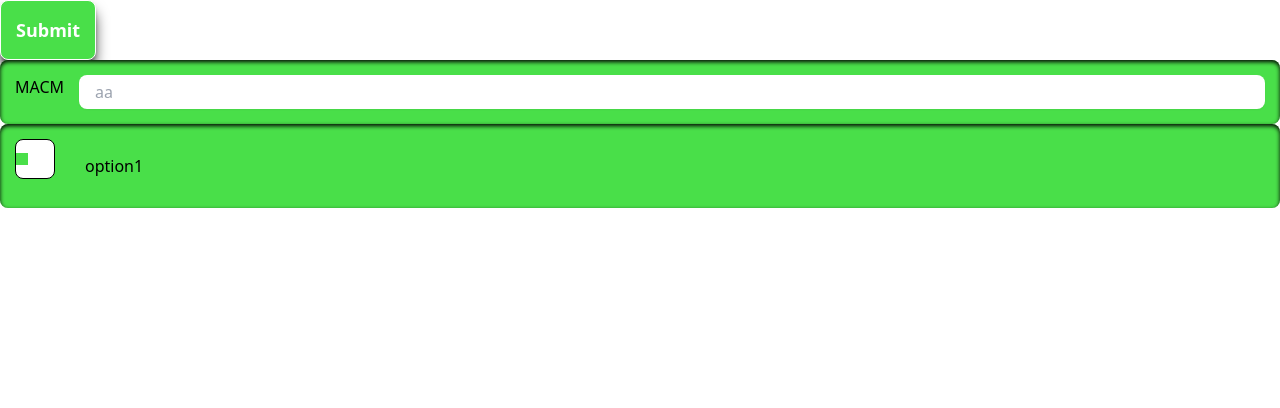
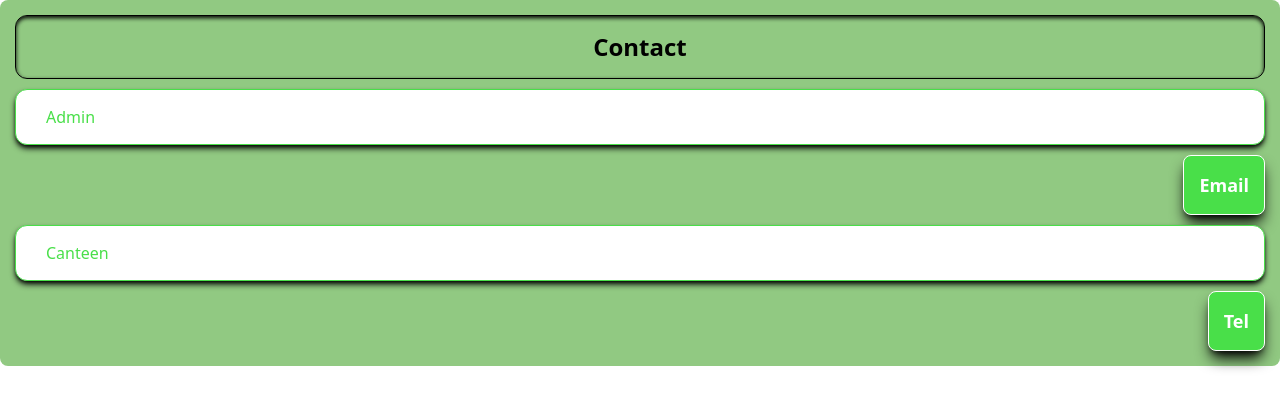
Before and after one commit to MACM18/system0-Mini-Project, a Next.js app: page / in a window 1280 px wide. Shown: the top 408 px of the page. Built offline with nearby package versions, Linux system fonts and the light colour scheme.

Commit message:
Commit03

```diff
--- /dev/null
+++ b/src/Components/CombinedComponents/ContactMenu.js
@@ -0,0 +1,17 @@
+import TitleBox from "../titleBox";
+import Label from "../label";
+import Button from "../button";
+export default function contactMenu(email,phoneNo){
+    return(
+        <div className={
+            'w-full h-fit p-15 rounded-lg bg-Green3 flex flex-1 flex-col gap-10 items-end'
+        }>
+            <TitleBox title='Contact'/>
+            <Label text={'Admin'}/>
+            <Button text={'Email'} link={'mailto:'+email}/>
+            <Label text={'Canteen'}/>
+            <Button text={'Tel'} link={'+94'+phoneNo/10}/>
+        </div>
+    )
+
+}
--- a/src/Components/counter.js
+++ b/src/Components/CombinedComponents/counter.js
@@ -1,4 +1,4 @@
-import Label from "./label"
+import Label from "../label"
 export default function counter({text,amount}){
     return(
         <div className={
--- a/src/Components/label.js
+++ b/src/Components/label.js
@@ -1,7 +1,7 @@
 export default function label({text}){
     return(
         <div className={
-            'w-fit h-fit border border-Green1 rounded-xl px-30 py-15 shadow-md shadow-black'
+            'w-full h-fit bg-white border border-Green1 rounded-xl px-30 py-15 shadow-md shadow-black'
         }>
             <text className={
                 'text-Green1 text- font-medium'
--- a/src/Components/options.js
+++ b/src/Components/options.js
@@ -1,17 +1,33 @@
-export default function options({text,id,defaultOne=-1}){
-    let selection='invivible';
-    id==defaultOne ? selection='visible':'invisible';
+//use states
+import { useState } from "react";
+
+export default function options({text,id,defaultOne}){
+        const[classNameSpan,setclassNameSpan]=useState('');
+
+    function handleClick(){
+        defaultOne=id;
+        condition();
+        console.log('handleClick');
+    }
+    function condition(){
+        id==defaultOne ? setclassNameSpan('w-7 h-7 rounded-md bg-Green1'):setclassNameSpan('invisible w-7 h-7 rounded-md bg-Green1');
+        console.log('condition');
+    }
+    // let selection='';
+    // id==defaultOne ? selection='':'invisible';
+    // console.log(selection+id+defaultOne);
+    // let classNameSpan= selection+'w-7 h-7 rounded-md bg-Green1';
     return (
         <div className={
-            'bg-Green1 rounded-lg shadow-inner shadow-black p-15 flex flex-1 flex-row gap-15 w-auto h-auto'
+            'bg-Green1 group rounded-lg shadow-inner shadow-black p-15 flex flex-1 flex-row gap-15 w-auto h-auto items-center'
         }>
             <span className={
-                'h-10 w-10 border border-black rounded-lg bg-white flex flex-initial flex-row content-center items-center'
+                'h-10 w-10 border border-black cursor-pointer rounded-lg bg-white flex flex-initial flex-row justify-around items-center'
             }>
-                <span className='{selection} w-3 h-3 bg-Green1'></span>
+                <span className={classNameSpan} onClick={handleClick}/>
             </span>
             <span className={
-                'text-left font-medium text-black w-auto h-auto p-15 bg-transparent'
+                'text-left font-medium text-black w-full h-full indent-1 bg-transparent'
             }>{text}</span>
         </div>
     )
--- a/src/Components/titleBox.js
+++ b/src/Components/titleBox.js
@@ -1,10 +1,10 @@
 export default function titleBox({title}){
     return(
         <div className={
-            'w-fit h-fit bg-Green3 rounded-xl border border-black shadow-inner shadow-black p-15'
+            'w-full h-fit bg-Green3 rounded-xl border border-black shadow-inner shadow-black p-15'
         }>
             <h1 className={
-                'text-2xl font-extrabold capitalize'
+                'text-2xl font-extrabold text-center capitalize'
             }>{title}</h1>
         </div>
     )
--- a/src/pages/index.js
+++ b/src/pages/index.js
@@ -1,8 +1,6 @@
 import Head from 'next/head'
 import { Inter } from 'next/font/google'
-import Button from '@/Components/button'
-import TextBoxGreen from '@/Components/textBoxGreen'
-import Options from '@/Components/options'
+import ContactMenu from '@/Components/CombinedComponents/ContactMenu'
 const inter = Inter({ subsets: ['latin'] })
 
 export default function Home() {
@@ -13,9 +11,7 @@ export default function Home() {
         <meta name="viewport" content="width=device-width, initial-scale=1" />
         <meta charSet='UTF-8'/>
       </Head>
-      <Button text='Submit'/>
-      <TextBoxGreen title='MACM' placeholder='aa'/>
-      <Options text='option1'/>
+      <ContactMenu />
     </>
   )
 }
```
